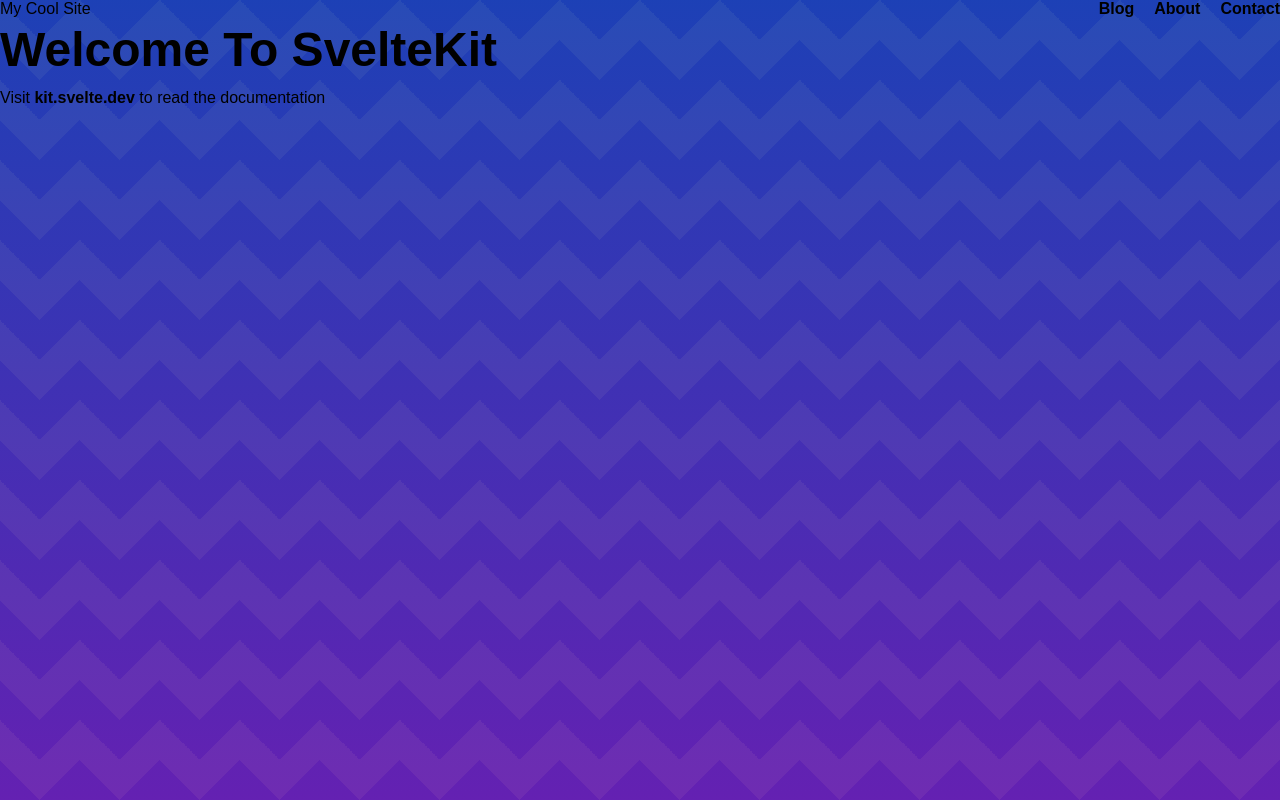
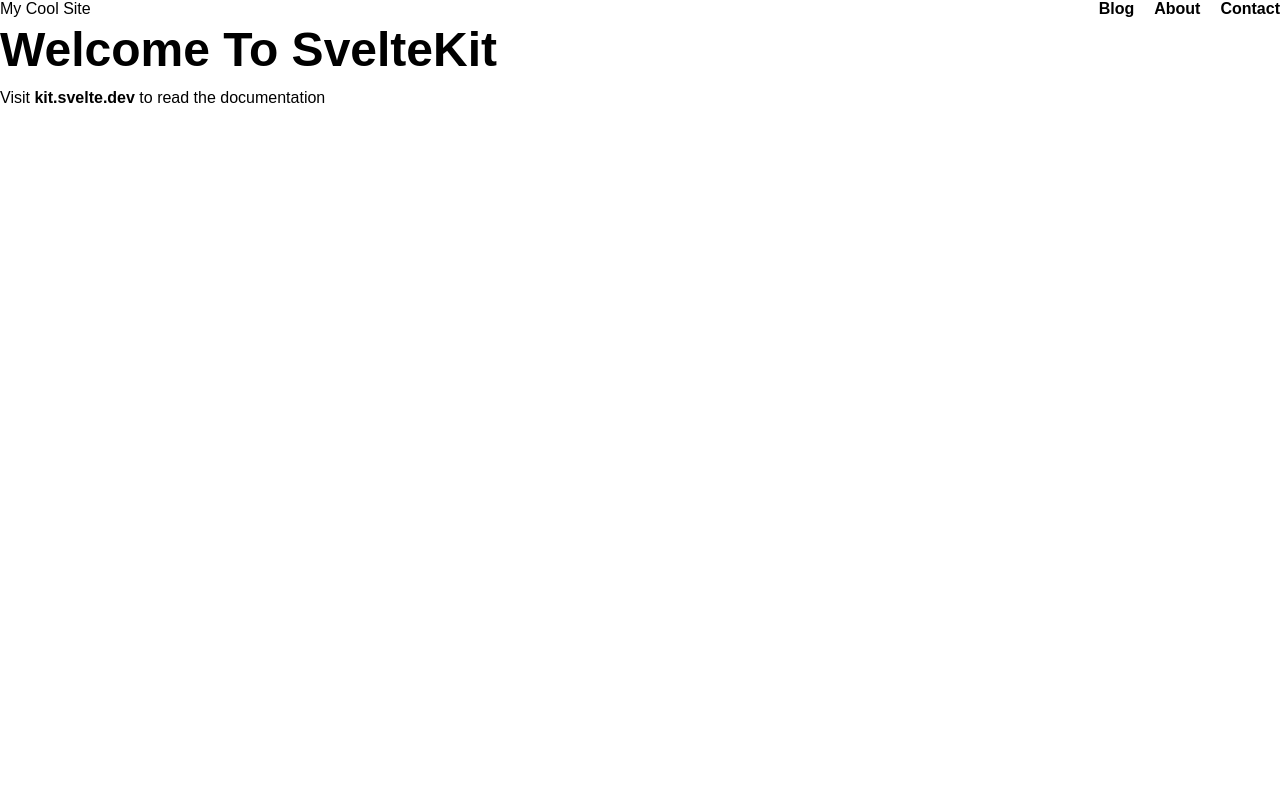
Before and after one commit to gr-eggory/site-template, a SvelteKit app: page / in a window 1280 px wide. Built offline with nearby package versions, Linux system fonts and the light colour scheme.

Commit message:
Removed background

```diff
--- a/src/styles/global.scss
+++ b/src/styles/global.scss
@@ -68,24 +68,6 @@
 	font-size: var(--font-16);
 	color: var(--clr-txt);
 	background-color: var(--clr-bg);
-	background-image: linear-gradient(135deg, hsl(237 92% 62%) 25%, transparent 25%),
-		linear-gradient(225deg, hsl(237 92% 62%) 25%, transparent 25%),
-		linear-gradient(45deg, hsl(237 92% 62%) 25%, transparent 25%),
-		linear-gradient(315deg, hsl(237 92% 62%) 25%, transparent 25%);
-	background-position: 40px 0, 40px 0, 0 0, 0 0;
-	background-size: 80px 80px;
-	background-repeat: repeat;
-	background-attachment: fixed;
-
-	&::before {
-		content: '';
-		width: 100%;
-		height: 100%;
-		position: fixed;
-		background-image: linear-gradient(to bottom, hsl(225 74% 40%), hsl(270 70% 40%));
-		opacity: 0.94;
-		z-index: -1;
-	}
 }
 
 /* fixes issue where safari applies focus to body  */
```
